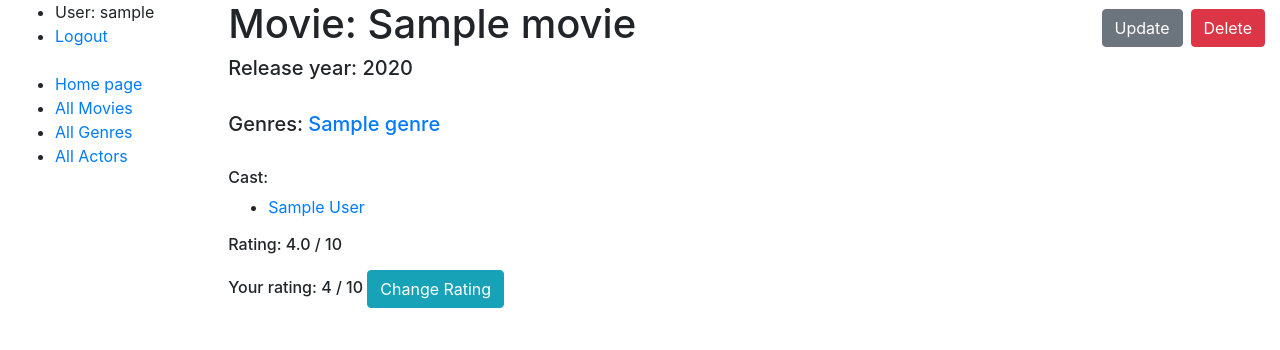
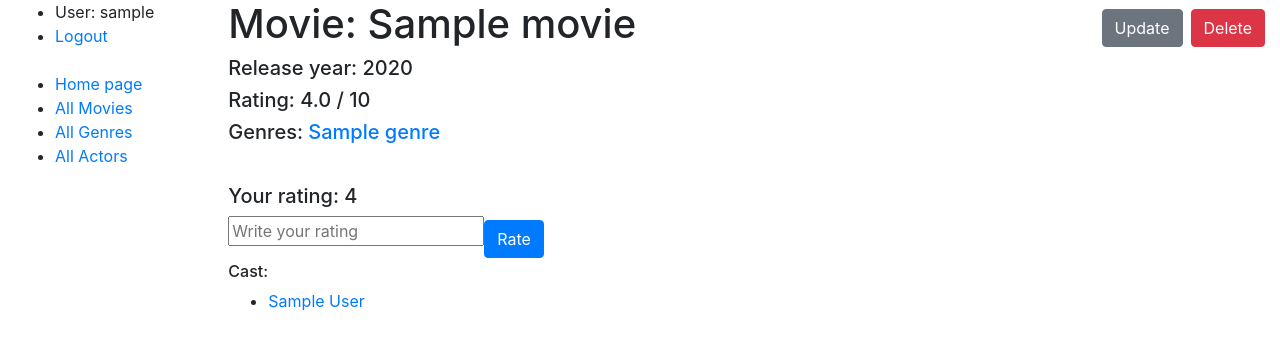
Before and after one commit to Oomamchur/friends-imdb, a Django app: page /movies/1/ in a window 1280 px wide. Shown: the top 350 px of the page. Run offline with Django 4.2, Linux system fonts and the light colour scheme; a user stored in the database is signed in; tables that the repository leaves empty hold one stand-in row (values such as "Sample post").

Commit message:
add rating, rating form, submit buttons at movie_detail.html

```diff
--- a/static/css/styles.css
+++ b/static/css/styles.css
@@ -0,0 +1,8 @@
+.custom-form {
+  display: flex;
+  align-items: center;
+}
+
+.custom-btn {
+  height: inherit;
+}
--- a/templates/catalog/movie_detail.html
+++ b/templates/catalog/movie_detail.html
@@ -14,13 +14,35 @@
     </div>
   </div>
   <h5>Release year: {{ movie.year }}</h5>
-  <br>
+  <h5>Rating: {{ avg_rating }} / 10</h5>
   <h5>Genres:
-  {% for genre in genre_list %}
-    <a href="{% url 'catalog:genre-detail' pk=genre.id %}">{{ genre.name }}</a>
-  {% endfor %}
+    {% for genre in genre_list %}
+      <a href="{% url 'catalog:genre-detail' pk=genre.id %}">{{ genre.name }}</a>
+    {% endfor %}
   </h5>
   <br>
+  <h6>
+    {% if user.is_authenticated %}
+      {% if rating %}
+        <h5>Your rating: {{ rating }}</h5>
+        <form action="{% url 'catalog:movie-detail' pk=movie.id %}" method="post" class="form-inline custom-form">
+          {% csrf_token %}
+          {{ form.as_p }}
+          <input class="btn btn-primary custom-btn" type="submit" value="Rate">
+        </form>
+      {% else %}
+        <form action="{% url 'catalog:movie-detail' pk=movie.id %}" method="post" class="form-inline custom-form">
+          {% csrf_token %}
+          {{ form.as_p }}
+          <input class="btn btn-primary custom-btn" type="submit" value="Rate">
+        </form>
+      {% endif %}
+    {% else %}
+      <p><a href="{% url 'login' %}" class="btn btn-info">Rate movie</a></p>
+    {% endif %}
+  </h6>
+
+
   <h6>Cast:</h6>
   <ul>
     {% for actor in movie.actors.all %}
@@ -29,16 +51,4 @@
       </li>
     {% endfor %}
   </ul>
-  <h6><p>Rating: {{ avg_rating }} / 10</p>
-  {% if user.is_authenticated %}
-    {% if rating %}
-      <p>Your rating: {{ rating }} / 10
-      <a href="#" class="btn btn-info">Change Rating</a></p>
-    {% else %}
-      <a href="#" class="btn btn-info">Rate Movie</a></p>
-    {% endif %}
-  {% else %}
-    <p><a href="{% url 'login' %}" class="btn btn-info">Rate movie</a></p>
-  {% endif %}
-  </h6>
 {% endblock %}
```
